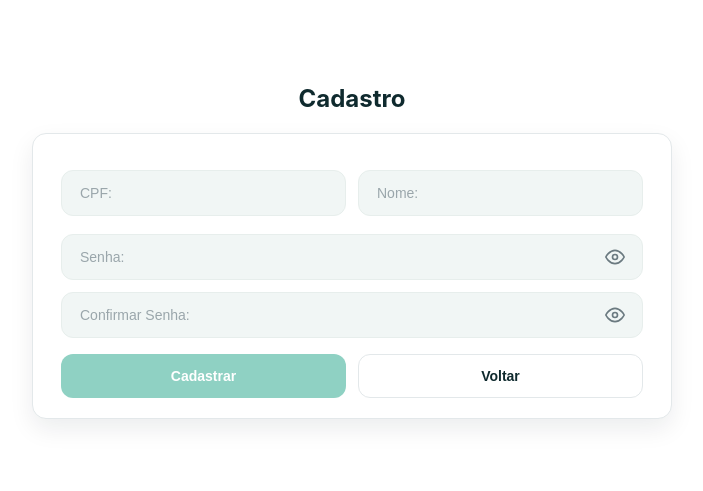
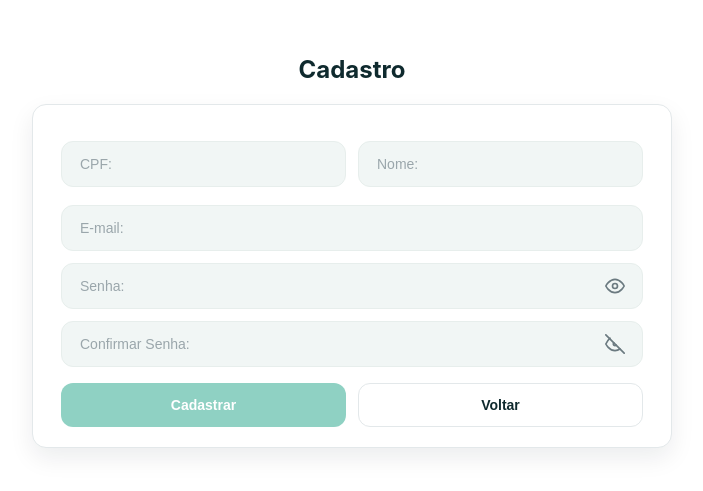
Before and after one commit to lKauanF/Drop-Tracking-Frontend, an Angular app: page /cadastro in a window 1280 px wide. Shown: the part 279-770 px from the top of the page, without its empty margins (288-991 px from the left). Built offline with nearby package versions, Linux system fonts and the light colour scheme; no server answers.

Commit message:
CADASTRO
ADD EMAIL E A REGRA USER

```diff
--- a/src/app/pages/auth/cadastro/cadastro.component.html
+++ b/src/app/pages/auth/cadastro/cadastro.component.html
@@ -1,6 +1,6 @@
 <main class="register" role="main">
   <section class="register__container" aria-labelledby="registerTitle">
-  <!-- Marca 3D -->
+    <!-- Marca 3D -->
     <header class="brand" aria-label="Drop Tracking">
       <app-marca-3d
         gotaPath="/assets/3dModel/LogoGota.glb"
@@ -57,6 +57,24 @@
         </div>
       </div>
 
+      <!-- E-mail -->
+      <div class="field">
+        <div class="control">
+          <label class="sr-only" for="email">E-mail</label>
+          <input
+            id="email"
+            type="email"
+            placeholder="E-mail:"
+            [value]="email"
+            (keydown)="onEmailKeydown($event)"
+            (input)="onEmailInput($event)"
+            (blur)="emailTouched = true"
+            [attr.aria-invalid]="emailTouched && !emailOk"
+          />
+        </div>
+        <small class="error" *ngIf="emailTouched && !emailOk">Informe um e-mail válido (ex.: nome@dominio.com).</small>
+      </div>
+
       <!-- Senha -->
       <div class="field">
         <label class="sr-only" for="senha">Senha</label>
@@ -70,11 +88,8 @@
             (blur)="senhaTouched = true"
             [attr.aria-invalid]="senhaTouched && !(lenOk && upperOk && numberOk && specialOk)"
           />
-          <button
-            type="button"
-            class="toggle-eye"
-            (click)="toggleEye(1)"
-            [attr.aria-label]="showPass1 ? 'Ocultar senha' : 'Mostrar senha'">
+          <button type="button" class="toggle-eye" (click)="toggleEye(1)"
+                  [attr.aria-label]="showPass1 ? 'Ocultar senha' : 'Mostrar senha'">
             <ng-container *ngIf="!showPass1">
               <svg xmlns="http://www.w3.org/2000/svg" width="20" height="20" viewBox="0 0 24 24"
                    fill="none" stroke="#6b7a80" stroke-width="2" stroke-linecap="round" stroke-linejoin="round">
@@ -105,18 +120,9 @@
             (blur)="confirmarTouched = true"
             [attr.aria-invalid]="confirmarTouched && !matchOk"
           />
-          <button
-            type="button"
-            class="toggle-eye"
-            (click)="toggleEye(2)"
-            [attr.aria-label]="showPass2 ? 'Ocultar senha' : 'Mostrar senha'">
+          <button type="button" class="toggle-eye" (click)="toggleEye(2)"
+                  [attr.aria-label]="showPass2 ? 'Ocultar senha' : 'Mostrar senha'">
             <ng-container *ngIf="!showPass2">
-              <svg xmlns="http://www.w3.org/2000/svg" width="20" height="20" viewBox="0 0 24 24"
-                   fill="none" stroke="#6b7a80" stroke-width="2" stroke-linecap="round" stroke-linejoin="round">
-                <path d="M1 12s4-8 11-8 11 8 11 8-4 8-11 8-11-8-11-8Z"/><circle cx="12" cy="12" r="3"/>
-              </svg>
-            </ng-container>
-            <ng-container *ngIf="showPass2">
               <svg xmlns="http://www.w3.org/2000/svg" width="20" height="20" viewBox="0 0 24 24"
                    fill="none" stroke="#6b7a80" stroke-width="2" stroke-linecap="round" stroke-linejoin="round">
                 <path d="M17.94 17.94A10.94 10.94 0 0 1 12 20C5 20 1 12 1 12a21.77 21.77 0 0 1 5.06-6.94"/>
@@ -131,7 +137,9 @@
       <!-- Força + checklist -->
       <div class="strength-wrap" *ngIf="senha.length > 0">
         <div class="strength">
-          <div class="strengthbar"><span class="fill" [style.width.%]="strengthPercent" [style.background]="strengthColor"></span></div>
+          <div class="strengthbar">
+            <span class="fill" [style.width.%]="strengthPercent" [style.background]="strengthColor"></span>
+          </div>
           <span class="label">{{ strengthLabel }}</span>
         </div>
         <ul class="rules">
--- a/src/app/pages/auth/cadastro/cadastro.component.scss
+++ b/src/app/pages/auth/cadastro/cadastro.component.scss
@@ -15,26 +15,26 @@
 
   min-height: 100svh;
   display: grid;
-  place-content: center;   /* centro vertical + horizontal do CONJUNTO */
+  place-content: center;
   place-items: center;
   padding: 56px 24px 32px;
   background: var(--bg);
   color: var(--text);
   font-family: Inter, system-ui, -apple-system, Segoe UI, Roboto, Arial, sans-serif;
 }
+
 .register{
   position: fixed;
-  inset: 0;                 /* top/right/bottom/left: 0 */
-  overflow: hidden;         /* sem scroll */
+  inset: 0;
+  overflow: hidden;
   display: grid;
-  place-content: center;    /* centro vertical+horiz */
+  place-content: center;
   place-items: center;
-  padding: 24px;            /* padding pequeno não estoura */
+  padding: 24px;
   gap: 16px;
 }
 
-
-/* container ocupa a altura e centraliza marca + card */
+/* container */
 .register .register__container{
   width: 100%;
   max-width: 720px;
@@ -62,21 +62,16 @@
   margin: 0 auto;
 }
 
-/* Primeira linha: duas colunas com ALTURA IGUAL */
+/* Linha CPF + Nome */
 .row-2 {
   display: grid;
   grid-template-columns: repeat(2, minmax(0, 1fr));
   gap: 12px;
-  align-items: baseline; /* Mantém as alturas iguais */
+  align-items: baseline;
 }
+.row-2 > .field{ display: grid; grid-template-rows: 46px 18px; }
 
-/* Cada coluna tem [área que cresce] + [erro no rodapé] */
-.row-2 > .field{
-  display: grid;
-  grid-template-rows: 46px 18px
-}
-
-/* Campos (resto do form) */
+/* Campos */
 .field + .field{ margin-top: 12px; }
 .sr-only{
   position: absolute; width: 1px; height: 1px; margin: -1px; padding: 0;
@@ -100,7 +95,7 @@
   background: #fff;
 }
 
-/* Realce inválido quando há erro */
+/* Erro visual quando houver mensagem */
 .field:has(.error) input{
   border-color: var(--danger);
   box-shadow: 0 0 0 3px var(--danger-100);
@@ -119,7 +114,7 @@
 
 /* Mensagens de erro */
 .error{
-  align-self: end;            /* gruda no "rodapé" da coluna */
+  align-self: end;
   margin-top: 6px;
   font-weight: 600;
   font-size: 12px;
@@ -156,7 +151,6 @@
 .btn-ghost{ background:#fff; color:var(--text); border-color: var(--border); }
 .btn-ghost:hover{ background:#f3f6f6; }
 
-
 /* Responsivo */
 @media (max-width: 560px){
   .card{ width: 100%; }
--- a/src/app/pages/auth/cadastro/cadastro.component.ts
+++ b/src/app/pages/auth/cadastro/cadastro.component.ts
@@ -14,8 +14,8 @@ export class CadastroComponent {
   constructor(private router: Router) {}
 
   // ===== CPF =====
-  cpfDigits = '';   // só dígitos (11)
-  cpfMasked = '';   // exibição 000.000.000-00
+  cpfDigits = '';
+  cpfMasked = '';
   get cpfCompleto() { return /^\d{11}$/.test(this.cpfDigits); }
   get cpfValido()   { return this.cpfCompleto && this.validarCpf(this.cpfDigits); }
 
@@ -24,7 +24,6 @@ export class CadastroComponent {
     if (allow.includes(e.key) || e.ctrlKey || e.metaKey) return;
     if (!/^\d$/.test(e.key)) e.preventDefault();
   }
-
   onCpfInput(e: Event) {
     const input = e.target as HTMLInputElement;
     const digits = (input.value || '').replace(/\D/g, '').slice(0, 11);
@@ -32,7 +31,6 @@ export class CadastroComponent {
     this.cpfMasked = this.maskCpf(digits);
     input.value = this.cpfMasked;
   }
-
   onCpfPaste(e: ClipboardEvent) {
     e.preventDefault();
     const txt = e.clipboardData?.getData('text') ?? '';
@@ -40,14 +38,12 @@ export class CadastroComponent {
     this.cpfDigits = digits;
     this.cpfMasked = this.maskCpf(digits);
   }
-
   private maskCpf(d: string): string {
     if (d.length <= 3) return d;
     if (d.length <= 6) return `${d.slice(0,3)}.${d.slice(3)}`;
     if (d.length <= 9) return `${d.slice(0,3)}.${d.slice(3,6)}.${d.slice(6)}`;
     return `${d.slice(0,3)}.${d.slice(3,6)}.${d.slice(6,9)}-${d.slice(9,11)}`;
   }
-
   private validarCpf(cpf: string): boolean {
     if (!/^\d{11}$/.test(cpf)) return false;
     if (/^(\d)\1{10}$/.test(cpf)) return false;
@@ -67,30 +63,38 @@ export class CadastroComponent {
     const isLetter = /^[A-Za-zÀ-ÖØ-öø-ÿ]$/.test(e.key);
     if (!(allowNav.includes(e.key) || e.ctrlKey || e.metaKey || isLetter)) e.preventDefault();
   }
-
   onNomeInput(ev: Event) {
     const input = ev.target as HTMLInputElement;
-    this.nome = (input.value || '').replace(/[^A-Za-zÀ-ÖØ-öø-ÿ\s'-]/g, '').replace(/\s{2,}/g, ' ');
+    this.nome = (input.value || '')
+      .replace(/[^A-Za-zÀ-ÖØ-öø-ÿ\s'-]/g, '')
+      .replace(/\s{2,}/g, ' ');
     input.value = this.nome;
   }
+  get nomeOk() { return this.nome.trim().length >= 2; }
 
-  get nomeOk() { return this.nome.trim().length >= 2; }
+  // ===== E-mail =====
+  email = '';
+  emailTouched = false;
+  onEmailKeydown(e: KeyboardEvent){ if (e.key === ' ') e.preventDefault(); }
+  onEmailInput(e: Event){
+    const input = (e.target as HTMLInputElement);
+    this.email = (input.value || '').trim().toLowerCase().replace(/\s+/g, '');
+    input.value = this.email;
+  }
+  get emailOk(){ return /^[^\s@]+@[^\s@]+\.[^\s@]{2,}$/.test(this.email); }
 
   // ===== Senhas =====
   senha = '';
   confirmar = '';
   showPass1 = false;
   showPass2 = false;
-
-  onSenhaInput(e: Event)     { this.senha     = (e.target as HTMLInputElement).value; }
-  onConfirmarInput(e: Event) { this.confirmar = (e.target as HTMLInputElement).value; }
-
+  onSenhaInput(e: Event){ this.senha = (e.target as HTMLInputElement).value; }
+  onConfirmarInput(e: Event){ this.confirmar = (e.target as HTMLInputElement).value; }
   get lenOk()     { return this.senha.length >= 8 && this.senha.length <= 20; }
   get upperOk()   { return /[A-Z]/.test(this.senha); }
   get numberOk()  { return /\d/.test(this.senha); }
   get specialOk() { return /[^A-Za-z0-9]/.test(this.senha); }
   get matchOk()   { return !!this.senha && this.senha === this.confirmar; }
-
   get score() { return [this.lenOk, this.upperOk, this.numberOk, this.specialOk].filter(Boolean).length; }
   get strengthPercent() { return this.senha ? (this.score / 4) * 100 : 0; }
   get strengthLabel() {
@@ -101,24 +105,37 @@ export class CadastroComponent {
     if (!this.senha) return '#ef4444';
     return ['#ef4444','#f59e0b','#3b82f6','var(--primary-600)'][Math.max(0, this.score - 1)];
   }
+  toggleEye(i: 1|2){ i === 1 ? this.showPass1 = !this.showPass1 : this.showPass2 = !this.showPass2; }
 
-  toggleEye(i: 1|2) { i === 1 ? this.showPass1 = !this.showPass1 : this.showPass2 = !this.showPass2; }
-
-  // ===== Touch / Estado =====
+  // ===== Touch =====
   cpfTouched = false;
   nomeTouched = false;
   senhaTouched = false;
   confirmarTouched = false;
 
+  // ===== Regra fixa (não exibida) =====
+  private role: 'ROLE_USER' = 'ROLE_USER';
+
   // ===== Form ok =====
   get formValid() {
-    return this.cpfValido && this.nomeOk && this.lenOk && this.upperOk && this.numberOk && this.specialOk && this.matchOk;
+    return this.cpfValido && this.nomeOk && this.emailOk &&
+           this.lenOk && this.upperOk && this.numberOk && this.specialOk && this.matchOk;
   }
 
   onSubmit() {
     this.cpfTouched = this.nomeTouched = this.senhaTouched = this.confirmarTouched = true;
+    this.emailTouched = true;
     if (!this.formValid) return;
-    alert('Cadastro válido!');
+
+    const payload = {
+      cpf: this.cpfDigits,
+      nome: this.nome.trim(),
+      email: this.email.trim(),
+      senha: this.senha,
+      role: this.role, // enviado, mas não aparece na UI
+    };
+
+    alert('Cadastro válido!\n' + JSON.stringify(payload, null, 2));
   }
 
   voltar() {
```
